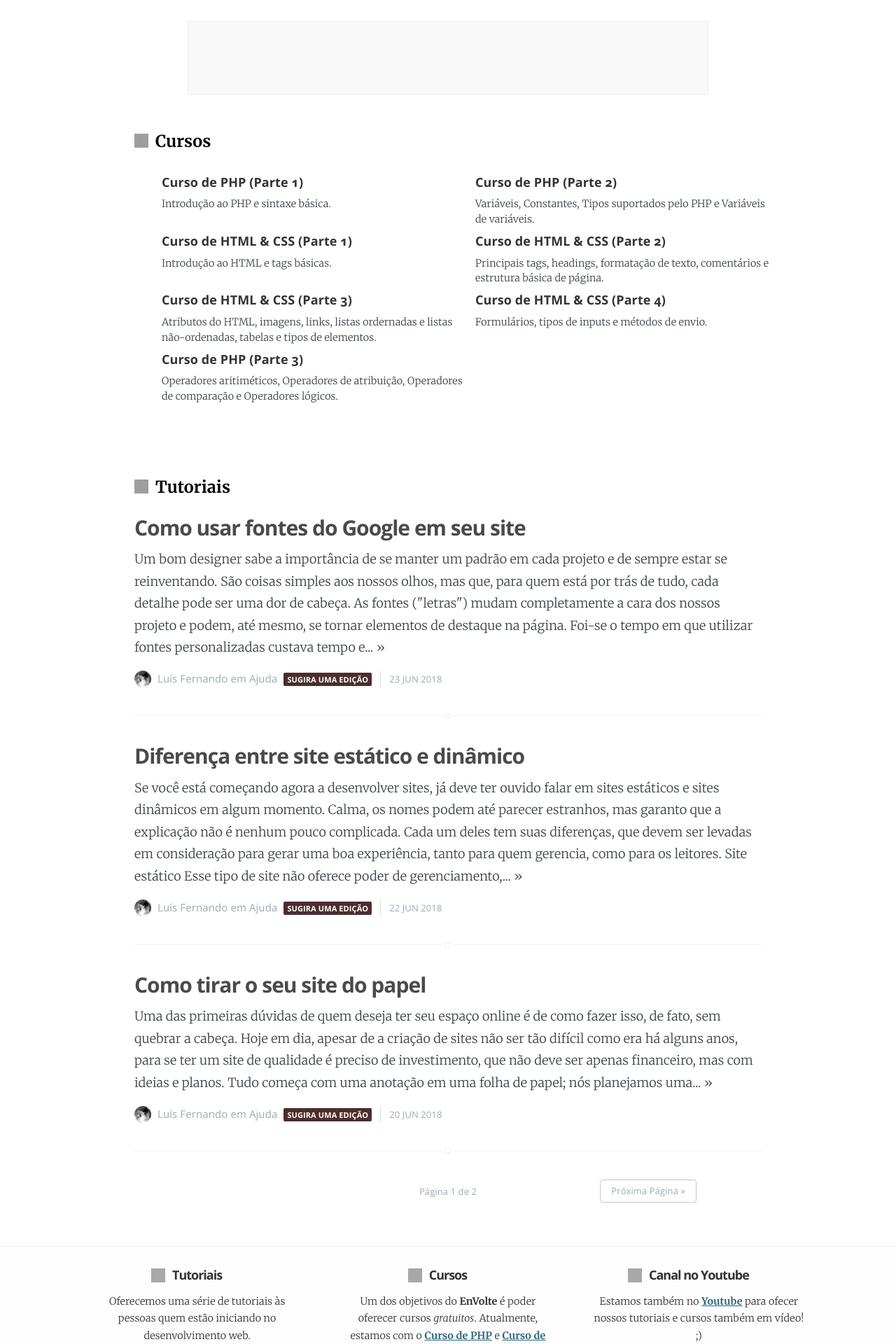
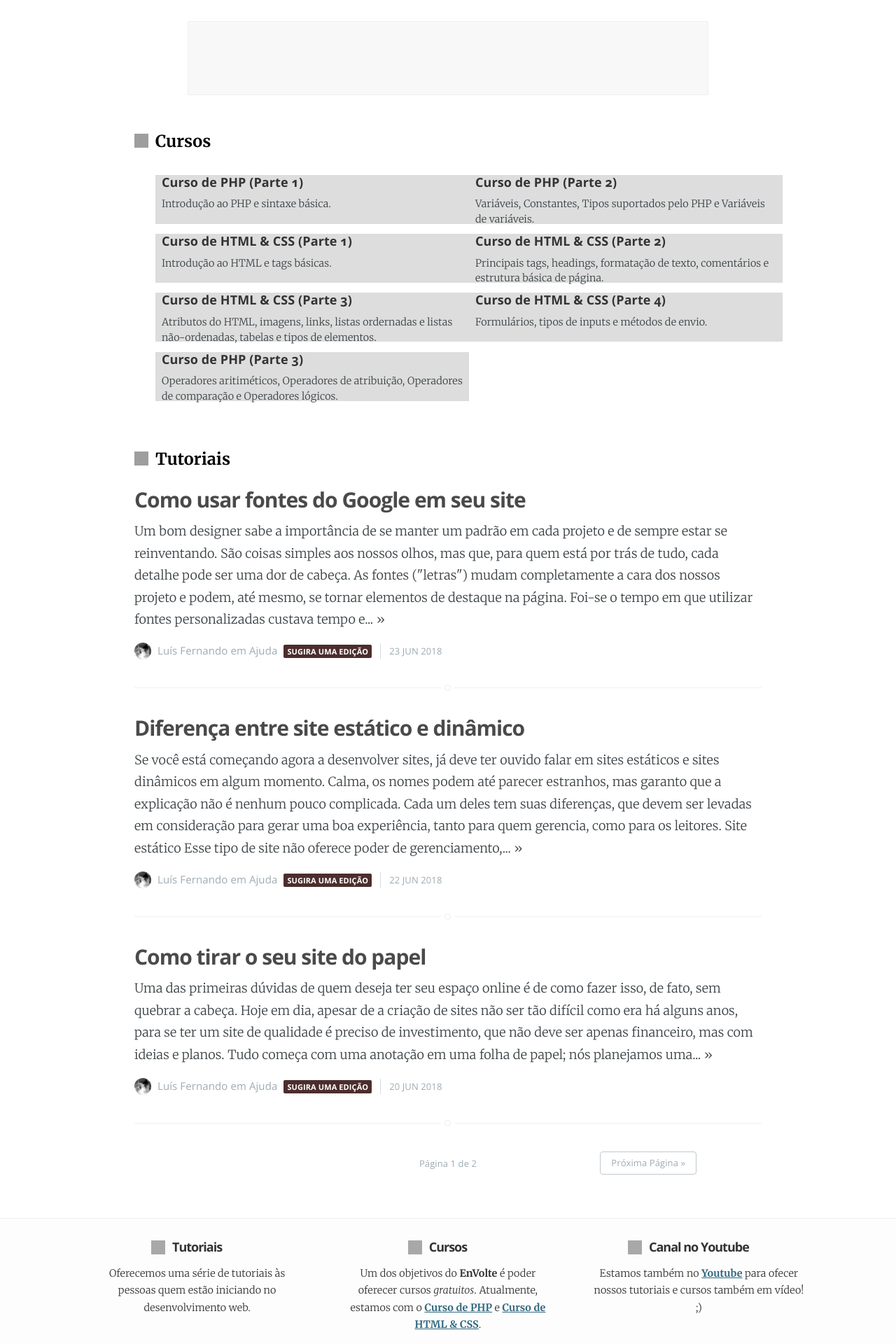
Before and after one commit to EnVolte/envolte.github.io, a Jekyll site: the page built from index.html, in a window 1280 px wide. Shown: the part 605-2525 px from the top of the page at 70% size. Built offline with Jekyll 4.4.1, drawn with Linux system fonts in a browser that asks for light colours; the list of posts is cut into pages by our own code; grey boxes are pictures that could not be loaded.

Commit message:
Update screen.css

```diff
--- a/assets/css/screen.css
+++ b/assets/css/screen.css
@@ -1832,7 +1832,7 @@ section#about a {color: #30687f; font-weight: bold;}
 .titlep span.ico {float: left; width: 20px; height: 20px; background-size: 20px; margin-top: 5px; margin-left: 0px; margin-right: 10px; display: block; opacity: 1;}
 
 #alin {width: 70%; margin: 2rem auto 6rem; position: relative;}
-ul#curso {float: left; width: 100%; margin: 0px 0px 100px; position: relative; line-height: 1.2em;}
-ul#curso li {float: left; width: 48%; height: 70px; padding: 0 1%; font-size: auto; list-style: none;}
+ul#curso {float: left; width: 100%; margin: 0px 0px 60px; position: relative; line-height: 1.2em;}
+ul#curso li {float: left; width: 48%; height: 70px; padding: 0 1%; background: #ddd; font-size: auto; list-style: none;}
 ul#curso li a {color: #333; text-decoration: none; font-family: Open Sans; font-weight: bold;}
 ul#curso li p {margin-top: 10px; font-size: 0.8em;}
```
